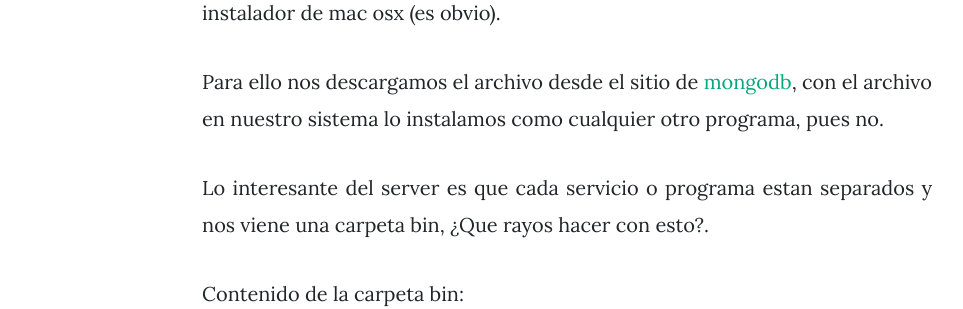
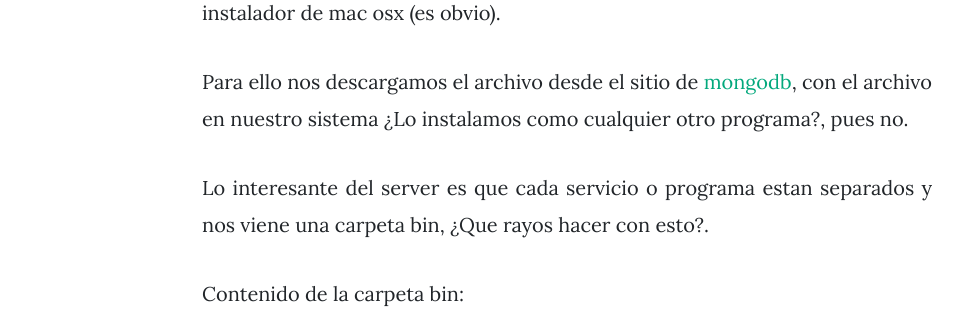
Before and after one commit to drnodev/alexcotte.github.io, a Jekyll site: the page built from _posts/2020-06-19-mongodb-install.md, in a window 1280 px wide and 900 px high, scrolled down 620 px. Shown: the part 191-500 px from the top of the window, without its empty margins (73-1036 px from the left). Built offline with Jekyll 4.4.1, drawn with Linux system fonts in a browser that asks for light colours; nearby versions of some CDN libraries; emoji names are drawn with the system emoji font; comment, search, counter and statistics services are not loaded.

Commit message:
instalación de mnogodb

```diff
--- a/_posts/2020-06-19-mongodb-install.md
+++ b/_posts/2020-06-19-mongodb-install.md
@@ -12,7 +12,7 @@ Uno de los primeros assets es instalar el server, usare el community la pobresa
 
 Primer paso bajar el instalador, como estoy en un mac osx, pues me bajo el instalador de mac osx (es obvio).
 
-Para ello nos descargamos el archivo desde el sitio de [mongodb](https://www.mongodb.com/try/download/community){:target="_blank"}, con el archivo en nuestro sistema lo instalamos como cualquier otro programa, pues no.
+Para ello nos descargamos el archivo desde el sitio de [mongodb](https://www.mongodb.com/try/download/community){:target="_blank"}, con el archivo en nuestro sistema ¿Lo instalamos como cualquier otro programa?, pues no.
 
 Lo interesante del server es que cada servicio o programa estan separados y nos viene una carpeta bin, ¿Que rayos hacer con esto?.
 
```
